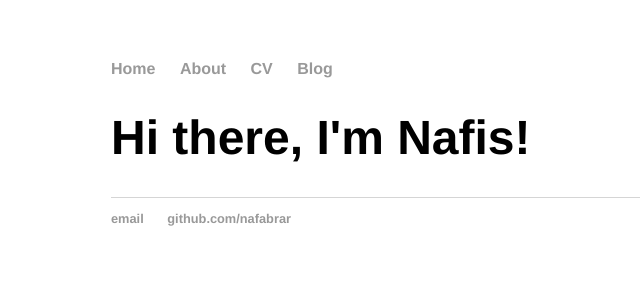
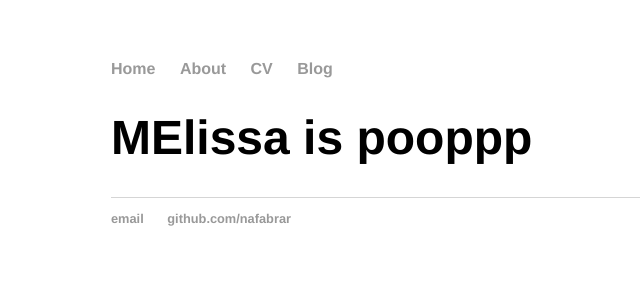
Before and after one commit to nafabrar/nafabrar.github.io, a Jekyll site: the page built from index.html, in a window 1280 px wide. Shown: the top 300 px of the page, without its empty margins (81-721 px from the left). Built offline with Jekyll 4.4.1, drawn with Linux system fonts in a browser that asks for light colours.

Commit message:
Update index.html

```diff
--- a/index.html
+++ b/index.html
@@ -23,7 +23,7 @@ title: Nafis Abrar
 		</nav>
 		<div class="container">
     		<div class="blurb">
-        		<h1>Hi there, I'm Nafis!</h1>
+        		<h1>MElissa is pooppp</h1>
     		</div><!-- /.blurb -->
 		</div><!-- /.container -->
 	</body>
```
